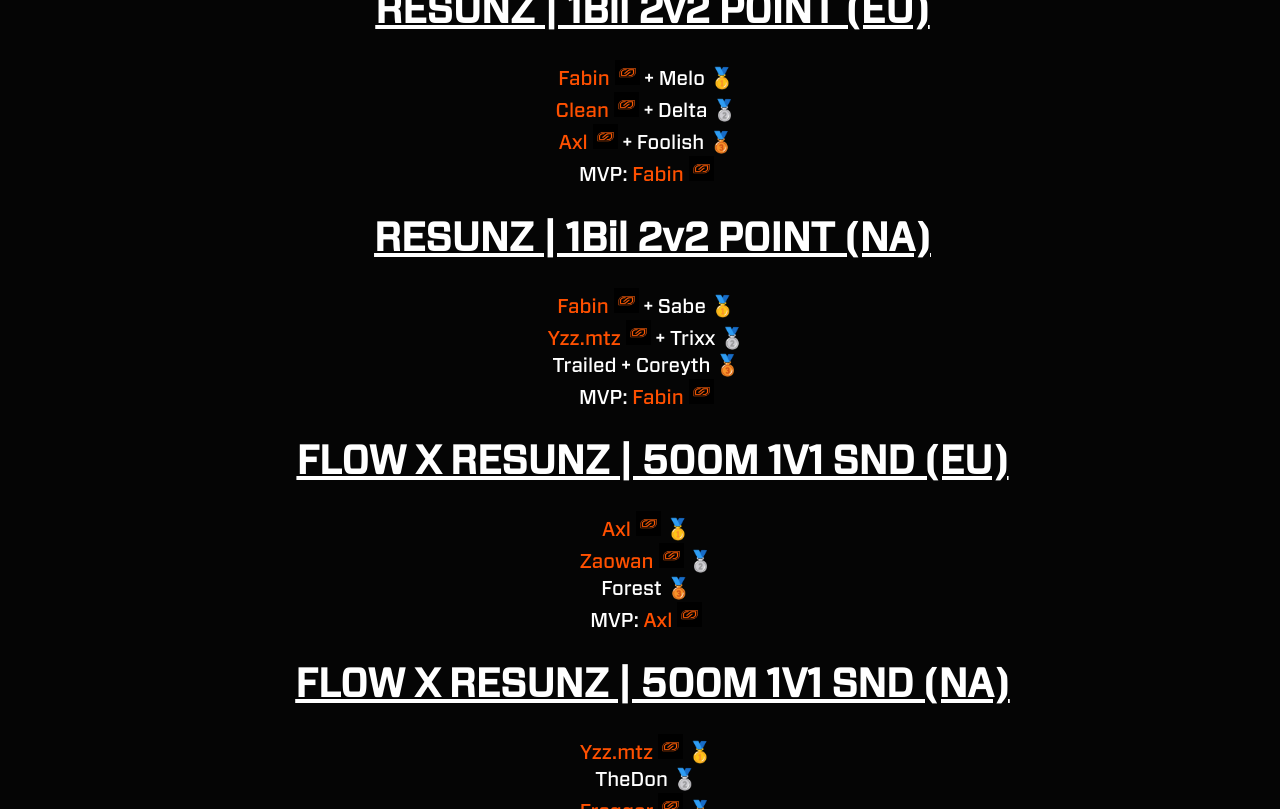
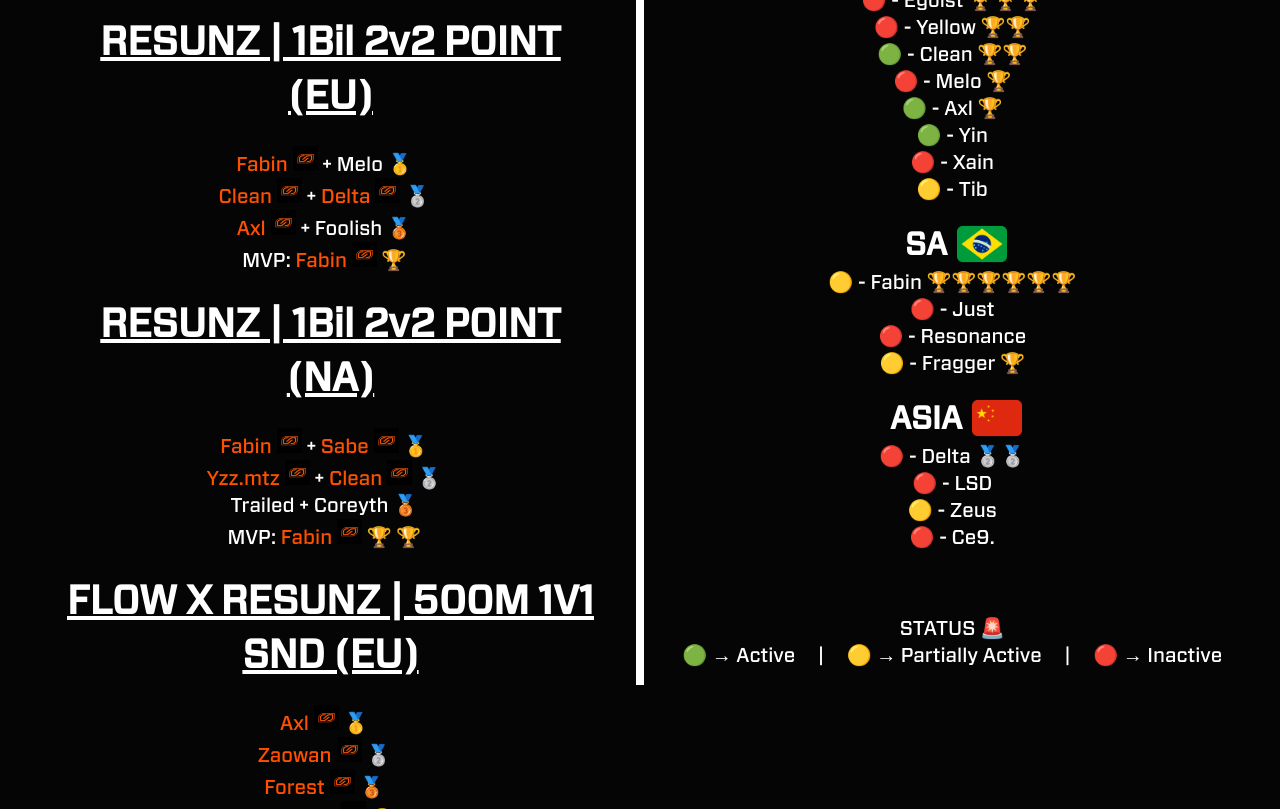
Before and after one commit to d4ym1an/flow, a plain HTML site: page earnings/index.html in a window 1280 px wide. Shown: the part 753-1562 px from the top of the page. Drawn offline with Linux system fonts and the light colour scheme.

Commit message:
Finished Earnings

```diff
--- a/earnings/index.html
+++ b/earnings/index.html
@@ -34,8 +34,9 @@
         </div>
     </section>
 
-    <div class="tournaments-list">
-        <h2>COMPETITIVE RECORD</h2>
+    <div class="content">
+        <div class="tournaments-list" id="tournaments-list">
+            <h2 style="color: #ff5000;">COMPETITIVE RECORD</h2>
             <div class="resunz-tourney" id="resunz-tourney">
                 <div class="resunz-2v2-point">
                     <h3>RESUNZ | 2v2 POINT (EU)</h3>
@@ -61,9 +62,9 @@
                         <h3>RESUNZ | 1Bil 2v2 POINT (NA)</h3>
                     </a>
                     <p>Fabin + Sabe 🥇</p>
-                <p>Yzz.mtz + Trixx 🥈</p>
+                    <p>Yzz.mtz + Clean 🥈</p>
                     <p>Trailed + Coreyth 🥉</p>
-                <p>MVP: Fabin</p>
+                    <p>MVP: Fabin 🏆</p>
                 </div>
                 <div class="flow-x-resunz">
                     <a href="https://challonge.com/1v1EUresunz" target="_blank">
@@ -167,11 +168,76 @@
                 <p>MVP: Fabin</p>
             </div>
         </div>
+        <div class="roster" id="roster">
+            <h2>COMPETITIVE ROSTER</h2>
+            <p>Here is the list of our competitive team members:</p>
+            <div class="na-team">
+                <div class="region-text">
+                    <h3 style="margin-right: 10px;">NA</h3>
+                    <img src="/imgs/flags/na.png" width="50px">
+                </div>
+                <p>🔴 - Sabe 🏆🏆🏆</p>
+                <p>🟢 - Yzz.mtz 🏆</p>
+                <p>🟢 - Bebote 🥈</p>
+                <p>🔴 - Kovaaksplayer 🥉</p>
+                <p>🟡 - Adv 🥈</p>
+                <p>🔴 - Luvscuf</p>
+            </div>
+            <div class="eu-team">
+                <div class="region-text">
+                    <h3 style="margin-right: 10px;">EU</h3>
+                    <img src="/imgs/flags/eu.png" width="50px">
+                </div>
+                <p>🔴 - Egoist 🏆🏆🏆</p>
+                <p>🔴 - Yellow 🏆🏆</p>
+                <p>🟢 - Clean 🏆🏆</p>
+                <p>🔴 - Melo 🏆</p>
+                <p>🟢 - Axl 🏆</p>
+                <p>🟢 - Yin</p>
+                <p>🔴 - Xain</p>
+                <p>🟡 - Tib</p>
+            </div>
+            <div class="sa-team">
+                <div class="region-text">
+                    <h3 style="margin-right: 10px;">SA</h3>
+                    <img src="/imgs/flags/sa.png" width="50px">
+                </div>
+                <p>🟡 - Fabin 🏆🏆🏆🏆🏆🏆</p>
+                <p>🔴 - Just</p>
+                <p>🔴 - Resonance</p>
+                <p>🟡 - Fragger 🏆</p>
+            </div>
+            <div class="a-team">
+                <div class="region-text">
+                    <h3 style="margin-right: 10px;">ASIA</h3>
+                    <img src="/imgs/flags/asia.png" width="50px">
+                </div>
+                <p>🔴 - Delta 🥈🥈</p>
+                <p>🔴 - LSD</p>
+                <p>🟡 - Zeus</p>
+                <p>🔴 - Ce9.</p>
+            </div>
+            <div class="status">
+                <p>STATUS 🚨</p>
+                <div class="status-clrs">
+                    <p>🟢 → Active</p>
+                    <p>|</p>
+                    <p>🟡 → Partially Active</p>
+                    <p>|</p>
+                    <p>🔴 → Inactive</p>
+                </div>
+            </div>
+        </div>
+    </div>
+    <button id="scroll-to-roster">Go to Roster</button>
     <footer class="footer">
         <p></p>
-        <h5>flow is not endorsed by Kirka (Kirka.io). The views and opinions expressed by flow members do not represent those of Kirka or any individuals involved in its production or management, nor do they reflect the collective position of flow or its members.</h5>
+        <h5>flow is not endorsed by Kirka (Kirka.io). The views and opinions expressed by flow members do not represent
+            those of Kirka or any individuals involved in its production or management, nor do they reflect the
+            collective position of flow or its members.</h5>
     </footer>
     <script src="/earnings/name.js"></script>
+    <script src="/earnings/scroll.js"></script>
 </body>
 
 </html>
--- a/earnings/name.js
+++ b/earnings/name.js
@@ -1,32 +1,23 @@
 document.addEventListener('DOMContentLoaded', function() {
-    const names = ['Fabin', 'Sabe', 'Clean', 'Yellow', 'Yzz.mtz', 'Fragger', 'Delta', 'Elite', 'Sheep', 'Egoist', 'adv', 'Slicer', 'Kovaaks', 'Axl', 'Zaowan', 'Lobotomy', 'Akney']; // Add the names you want to recognize
+    const names = ['Fabin', 'Sabe', 'Clean', 'Yellow', 'Yzz.mtz', 'Fragger', 'Delta', 'Elite', 'Sheep', 'Egoist', 'adv', 'Slicer', 'Kovaaks', 'Axl', 'Zaowan', 'Lobotomy', 'Akney','TheDon','Forest','Bebote']; // Add the names you want to recognize
     const imageUrl = '/imgs/flow.jpg';
+    const trophyEmoji = '🏆'; // Trophy emoji
 
-    names.forEach(name => {
-        const elements = document.querySelectorAll('*');
-        elements.forEach(element => {
-            if (element.children.length === 0 && new RegExp(`\\b${name}\\b`, 'i').test(element.textContent)) {
-                const parts = element.textContent.split(new RegExp(`\\b${name}\\b`, 'i'));
-                element.innerHTML = '';
-
-                parts.forEach((part, index) => {
-                    element.appendChild(document.createTextNode(part));
-                    if (index < parts.length - 1) {
-                        const span = document.createElement('span');
-                        span.textContent = name;
-                        span.style.color = '#ff5000';
-
-                        const img = document.createElement('img');
-                        img.src = imageUrl;
-                        img.width = 25;
-                        img.height = 25;
-                        img.style.marginLeft = '5px';
-
-                        element.appendChild(span);
-                        element.appendChild(img);
+    const elements = document.querySelectorAll('*:not(#roster *)');
+    elements.forEach(element => {
+        if (element.children.length === 0) {
+            let innerHTML = element.innerHTML;
+            names.forEach(name => {
+                const regex = new RegExp(`\\b${name}\\b`, 'gi');
+                innerHTML = innerHTML.replace(regex, match => {
+                    let replacement = `<span style="color: #ff5000;">${match}</span><img src="${imageUrl}" width="25" height="25" style="margin-left: 5px;">`;
+                    if (element.textContent.includes('MVP:') && element.textContent.includes(match)) {
+                        replacement += ` ${trophyEmoji}`;
                     }
+                    return replacement;
                 });
-            }
-        });
+            });
+            element.innerHTML = innerHTML;
+        }
     });
 });
--- /dev/null
+++ b/earnings/scroll.js
@@ -0,0 +1,13 @@
+document.getElementById('scroll-to-roster').addEventListener('click', function() {
+    const button = document.getElementById('scroll-to-roster');
+    const roster = document.getElementById('roster');
+    const tournamentsList = document.getElementById('tournaments-list');
+
+    if (button.textContent === 'Go to Roster') {
+        roster.scrollIntoView({ behavior: 'smooth' });
+        button.textContent = 'Go to Wins';
+    } else {
+        tournamentsList.scrollIntoView({ behavior: 'smooth' });
+        button.textContent = 'Go to Roster';
+    }
+});
--- a/earnings/style.css
+++ b/earnings/style.css
@@ -6,8 +6,9 @@
 
 body{
     background-color: rgb(5, 5, 5);
-    font-size: 1em; /* Adjust base font size */
+    font-size: 1em;
     color: white;
+    overflow-x: hidden;
 }
 
 header{
@@ -138,7 +139,75 @@ header img:last-child {
     font-size: larger;
 }
 
+.content {
+    display: flex;
+    flex-direction: row;
+    justify-content: space-between;
+    padding: 2em;
+}
 
+.tournaments-list {
+    flex: 1;
+    margin-right: 1em;
+    align-self: flex-start; /* Align self to the start */
+}
+
+.roster {
+    flex: 1;
+    margin-left: 1em;
+    padding: 1em;
+    border-left:#fff solid 0.5em;
+    color: white;
+    align-self: flex-start; /* Align self to the start */
+}
+
+.roster h2 {
+    font-family: 'forzamedium';
+    color: #ff5000;
+}
+
+.roster ul {
+    list-style-type: none;
+    padding: 0;
+}
+
+.roster li {
+    margin: 0.5em 0;
+    font-family: 'forzamedium';
+}
+
+.region-text {
+    display: flex;
+    align-items: center;
+    justify-content: center;
+}
+
+.status-clrs {
+    display: flex;
+    justify-content: space-evenly;
+}
+
+.status{
+    margin-top: 4em;
+}
+
+.eu-team, .sa-team, .na-team, .a-team {
+    margin-top: 1em;
+}
+
+#scroll-to-roster {
+    display: none;
+    position: fixed;
+    bottom: 1em;
+    right: 1em;
+    background-color: #FF5000;
+    color: white;
+    border: none;
+    padding: 1em;
+    border-radius: 0.375em;
+    cursor: pointer;
+    z-index: 1000;
+}
 
 @media (max-width: 425px) {
     header {
@@ -155,4 +224,33 @@ header img:last-child {
         font-size: 1em;
         padding: 0.5em;
     }
+
+    .content {
+        flex-direction: column;
+        padding: 1em;
+    }
+
+    .tournaments-list, .roster {
+        margin: 0;
+        width: 100%;
+    }
+
+    .region-text {
+        flex-direction: row;
+        align-items: center;
+
+    }
+
+    .status-clrs {
+        flex-direction: row;
+        align-items: flex-start;
+    }
+
+    .roster{
+        border-left: none;
+    }
+
+    #scroll-to-roster {
+        display: block;
+    }
 }
--- a/style.css
+++ b/style.css
@@ -253,6 +253,44 @@ footer{
     cursor: pointer;
 }
 
+.content {
+    display: flex;
+    justify-content: space-between;
+    padding: 2em;
+    align-items: flex-start; /* Align items to the start */
+}
+
+.tournaments-list {
+    flex: 1;
+    margin-right: 1em;
+    align-self: flex-start; /* Align self to the start */
+}
+
+.roster {
+    flex: 1;
+    margin-left: 1em;
+    background-color: #1a1a1a;
+    padding: 1em;
+    border-radius: 0.5em;
+    color: white;
+    align-self: flex-start; /* Align self to the start */
+}
+
+.roster h2 {
+    font-family: 'forzamedium';
+    color: #ff5000;
+}
+
+.roster ul {
+    list-style-type: none;
+    padding: 0;
+}
+
+.roster li {
+    margin: 0.5em 0;
+    font-family: 'forzamedium';
+}
+
 @media (max-width: 425px) {
     header {
         flex-direction: column;
```
Also changed, not shown: index.html (+3 -2 lines), image.js (added), imgs/flags/asia.png (added), imgs/flags/eu.png (added), imgs/flags/na.png (added), imgs/flags/sa.png (added), imgs/trophy.webp (added). Lines whose indentation alone changed are shown as unchanged.
